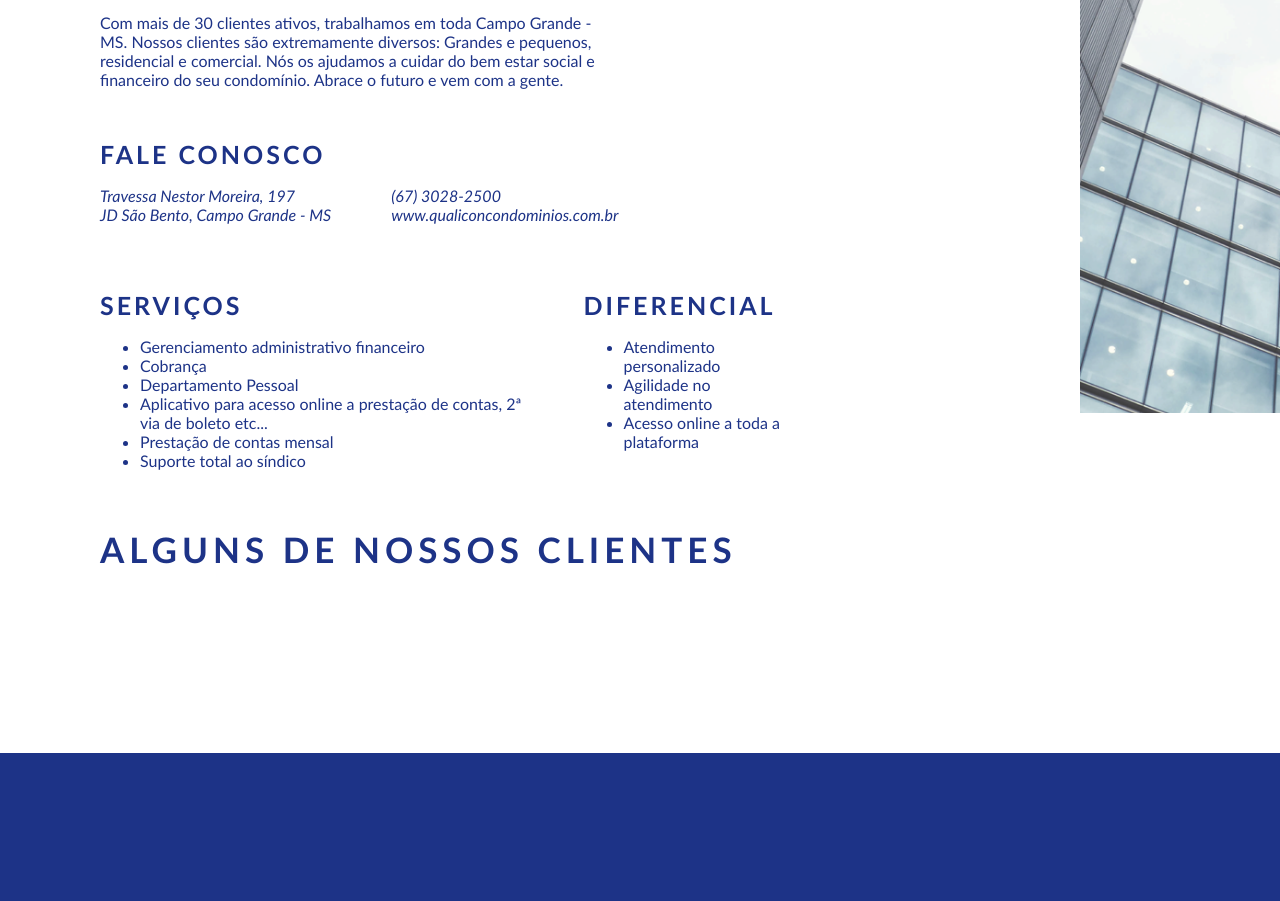
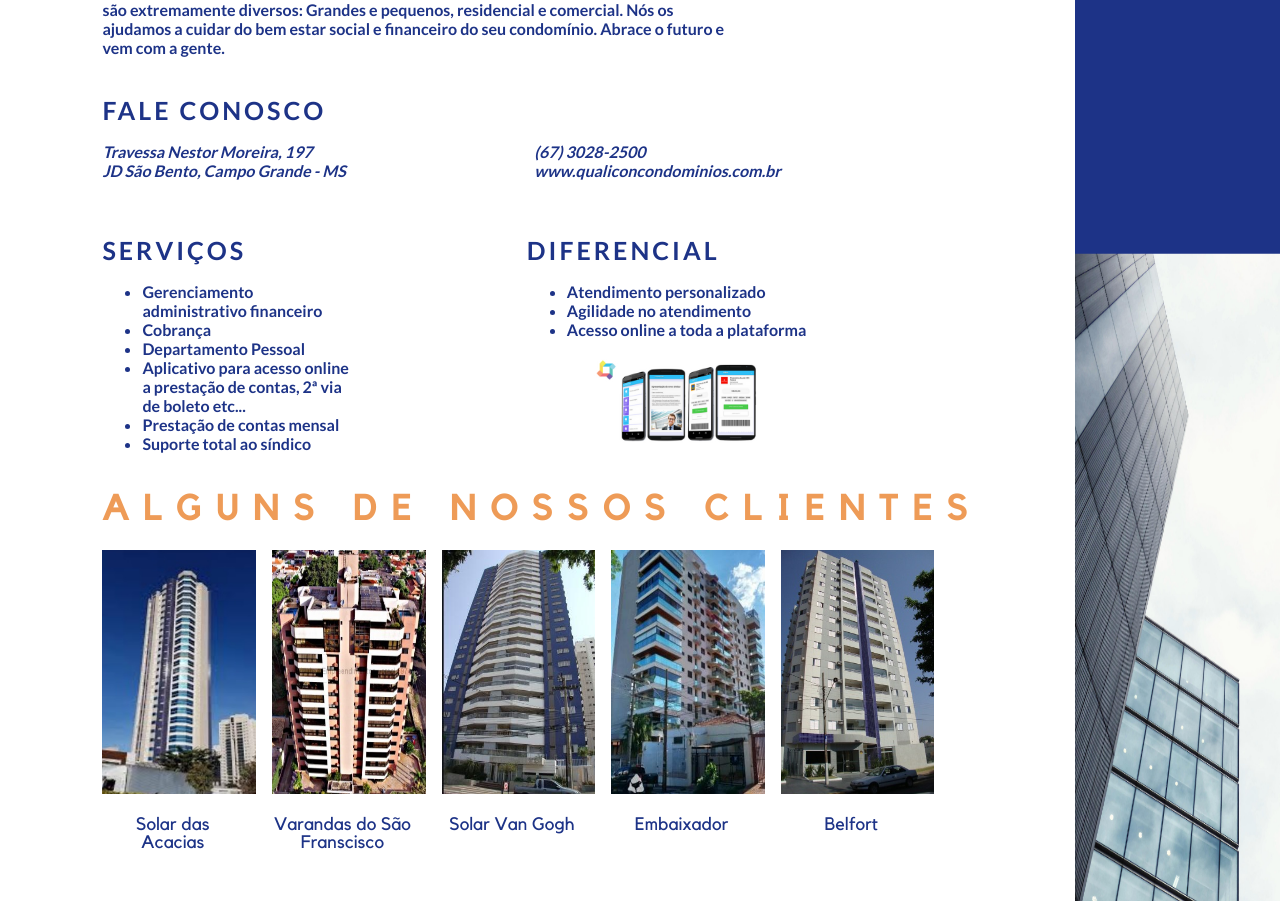
Before and after one commit to Amorim93Carol/QualiCon, a plain HTML site: page index.html in a window 1280 px wide. Shown: the part 987-1888 px from the top of the page. Before the commit the page ends 1756 px from the top, so only its background shows below. Drawn offline with Linux system fonts and the light colour scheme.

Commit message:
att fonte e codigo limpo

```diff
--- a/index.html
+++ b/index.html
@@ -11,28 +11,27 @@
 
 <body>
     <header>
-        <div class="cabeca">
-            <h1 class="topo">Qualicon Condomínios</h1>
+        <div class="divTxtSuperior">
+            <h1 class="txtSuperior">Qualicon Condomínios</h1>
             <div class="detalhe"></div>
         </div>
         <div class="logoPrincipal">
-            LOGO <br> QUALICON
+            <img src="./imagens/00.png" alt="">
         </div>
 
         <h1 class="titulo">Administradora de <br> Condomínios</h1>
+
         <div class="contatos">
             <address class="TelSuperior">67 - 3028-2500</address>
-
             <div class="detalhe2"></div>
-
             <address class="emailSuperior">www.qualiconcondominios.com.br</address>
         </div>
     </header>
 
     <main>
-        <div class="corpo">
+        <div class="container">
             <div class="computadoresIMG">
-                <img src="./imagens/Computadores.png" alt="Imagem de computadores">
+                <img src="./imagens/7.png" alt="Imagem de computadores">
             </div>
 
             <div>
@@ -46,6 +45,7 @@
                 </p>
             </div>
 
+            <div>
                 <h1 class="titulos">Fale Conosco</h1>
                 <div class="FaleConosco">
                     <div>
@@ -54,18 +54,19 @@
                             JD São Bento, Campo Grande - MS
                         </address>
                     </div>
-                <div class="address2">
+                    <div>
                         <address>
                             (67) 3028-2500 <br>
                             www.qualiconcondominios.com.br
                         </address>
                     </div>
                 </div>
+            </div>
 
             <div class="ServicosEDiferencial">
+
                 <div class="servicos">
                     <h1 class="titulos">Serviços</h1>
-
                     <ul>
                         <li>Gerenciamento administrativo financeiro</li>
                         <li>Cobrança</li>
@@ -83,38 +84,40 @@
                         <li>Agilidade no atendimento</li>
                         <li>Acesso online a toda a plataforma</li>
                     </ul>
+                    <img class="imgCelulares" src="./imagens/8.png" alt="Celulares">
                 </div>
             </div>
 
             <div>
-                <img src="" alt="">
-            </div>
-            <div>
                 <h1 class="tituloClientes">Alguns de nossos clientes</h1>
                 <div class="clientes">
                     <div>
-                        <img src="" alt="">
-                        <p></p>
+                        <img class="imgClientes1" src="./imagens/2.png" alt="">
+                        <p class="paragrafoClientes">Solar das Acacias</p>
                     </div>
                     <div>
-                        <img src="" alt="">
-                        <p></p>
+                        <img class="imgClientes2" src="./imagens/3.png" alt="">
+                        <p class="paragrafoClientes">Varandas do São Franscisco</p>
                     </div>
                     <div>
-                        <img src="" alt="">
-                        <p></p>
+                        <img class="imgClientes3" src="./imagens/4.jpg" alt="">
+                        <p class="paragrafoClientes">Solar Van Gogh</p>
                     </div>
                     <div>
-                        <img src="" alt="">
-                        <p></p>
+                        <img class="imgClientes4" src="./imagens/5.jpg" alt="">
+                        <p class="paragrafoClientes">Embaixador</p>
                     </div>
                     <div>
-                        <img src="" alt="">
-                        <p></p>
+                        <img class="imgClientes5" src="./imagens/6.png" alt="">
+                        <p class="paragrafoClientes">Belfort</p>
                     </div>
                 </div>
             </div>
         </div>
+
+        <footer class="logoFim">
+            <img class="imgLogo" src="./imagens/0.png" alt="">
+        </footer>
     </main>
 
 </body>
--- a/stylo.css
+++ b/stylo.css
@@ -1,5 +1,13 @@
+@font-face{
+    font-family: kollektif;
+    src: url(./fontes/kollektif.ttf);
+}
+@font-face {
+    font-family: lato;
+    src: url(./fontes/lato-bold-2.ttf);
+}
 body{
-    font-family: 'Gill Sans', 'Gill Sans MT', Calibri, 'Trebuchet MS', sans-serif;
+    font-family: lato;
     margin: 0px;
     padding: 0px;
     background: #1D3387;
@@ -7,43 +15,56 @@ body{
 }
 header{
     text-align: center;
-    height: 650px;
+    height: 50vw;
     background-image: url(./imagens/Predio1.png);
     background-repeat: no-repeat;
 }
 main{
-    padding-left: 100px;
+    padding-left: 8vw;
     color: #1D3387;
     background: white;
-    background-image: url(./imagens/Predio3.png);
+    background-image: url(./imagens/predioazul.png);
     background-repeat: no-repeat;
     background-position-x: right;
-    background-size: 200px 750px;
+    background-size: 16vw 120vw;
 }
 h1{
     text-transform: uppercase;
 }
 /* 1 parte */
-.topo{
+.divTxtSuperior{
+    padding-top: 3vw;
+    margin-left: 40vw;
+    max-width: 45vw;
+    align-items: center;
+    display: flex;
+}
+.txtSuperior{
+    font-family: kollektif;
     font-size: 20px;
     letter-spacing: 4px;
 }
 .detalhe{
-    margin-left: 10px;
+    margin-left: 1vw;
     width: 50px;
     height: 10px;
     background: orange;
 }
 .detalhe2{
-    margin-left: 510px;
+    margin-left: 32vw;
     width: 40px;
     height: 9px;
     background: orange;
 }
+.logoPrincipal{
+    margin-top: 3vw;
+    margin-left: 8vw;
+}
 .contatos{
-    margin-left: 500px;
+    margin-left: 50vw;
 }
 .TelSuperior{
+    font-family: kollektif;
     padding-left: 100px;
     font-size: 25px;
 }
@@ -51,53 +72,88 @@ h1{
     margin-top: 10px;
     font-size: 20px;
 }
-.cabeca{
-    padding-top: 60px;
-    margin-left: 500px;
-    width: 500px;
-    align-items: center;
-    display: flex;
-}
 .titulo{
-    margin-left: 80px;
+    margin-left: 13vw;
     font-size: 70px;
     text-transform: none;
     letter-spacing: 4px;
 }
-.logoPrincipal{
-    padding: 30px;
-    font-size: 50px;
-    color: black;
-}
 
 /* 2 parte */
 .computadoresIMG{
-    margin-left: 200px;
-    margin-bottom: 50px;
+    margin-left: 20vw;
+    margin-bottom: 3vw;
+    padding-top: 3vw;
 }
 .titulos{
     font-size: 25px;
     letter-spacing: 3px;
 }
 .paragrafoNossaEmpresa{
-    width: 500px;
-    margin-bottom: 50px;
+    width: 50vw;
+    margin-bottom: 3vw;
 }
 .FaleConosco{
-    margin-bottom: 50px;
+    width: 53vw;
+    margin-bottom: 3vw;
     display: flex;
-}
-.address2{
-    margin-left: 60px;
+    justify-content: space-between;
 }
 .ServicosEDiferencial{
     display: flex;
-    width: 700px;
+    width: 55vw;
+    justify-content: space-between;
 }
-.diferencial{
-    margin-left: 50px;
+.servicos{
+    width: 20vw;
+}
+.imgCelulares{
+    margin-left: 5vw;
+    width: 15vw;
 }
 .tituloClientes{
+    font-family: kollektif;
+    color: #EE9B57;
     font-size: 35px;
-    letter-spacing: 5px;
+    letter-spacing: 15px;
 }
+.clientes{
+    width: 65vw;
+    display: flex;
+    justify-content: space-between;
+    margin-bottom: 3vw;
+}
+.imgClientes1{
+    width: 12vw;
+    height: 19vw;
+}
+.imgClientes2{
+    width: 12vw;
+    height: 19vw;
+}
+.imgClientes3{
+    width: 12vw;
+    height: 19vw;
+}
+.imgClientes4{
+    width: 12vw;
+    height: 19vw;
+}
+.imgClientes5{
+    width: 12vw;
+    height: 19vw;
+}
+.paragrafoClientes{
+    font-family: kollektif;
+    width: 11vw;
+    font-size: 18px;
+    text-align: center;
+}
+.logoFim{
+    margin-left: 50vh;
+    padding-bottom: 2vw;
+}
+.imgLogo{
+    width: 18vw;
+    height: 10vw;
+}
```
Also changed, not shown: fontes/kollektif.ttf (added), fontes/lato-bold-2.ttf (added), imagens/0.png (added), imagens/00.png (added), imagens/1.jpg (added), imagens/2.png (added), imagens/3.png (added), imagens/4.jpg (added), imagens/5.jpg (added), imagens/6.png (added), imagens/7.png (added), imagens/8.png (added), imagens/predioazul.png (added). Lines whose indentation alone changed are shown as unchanged.
